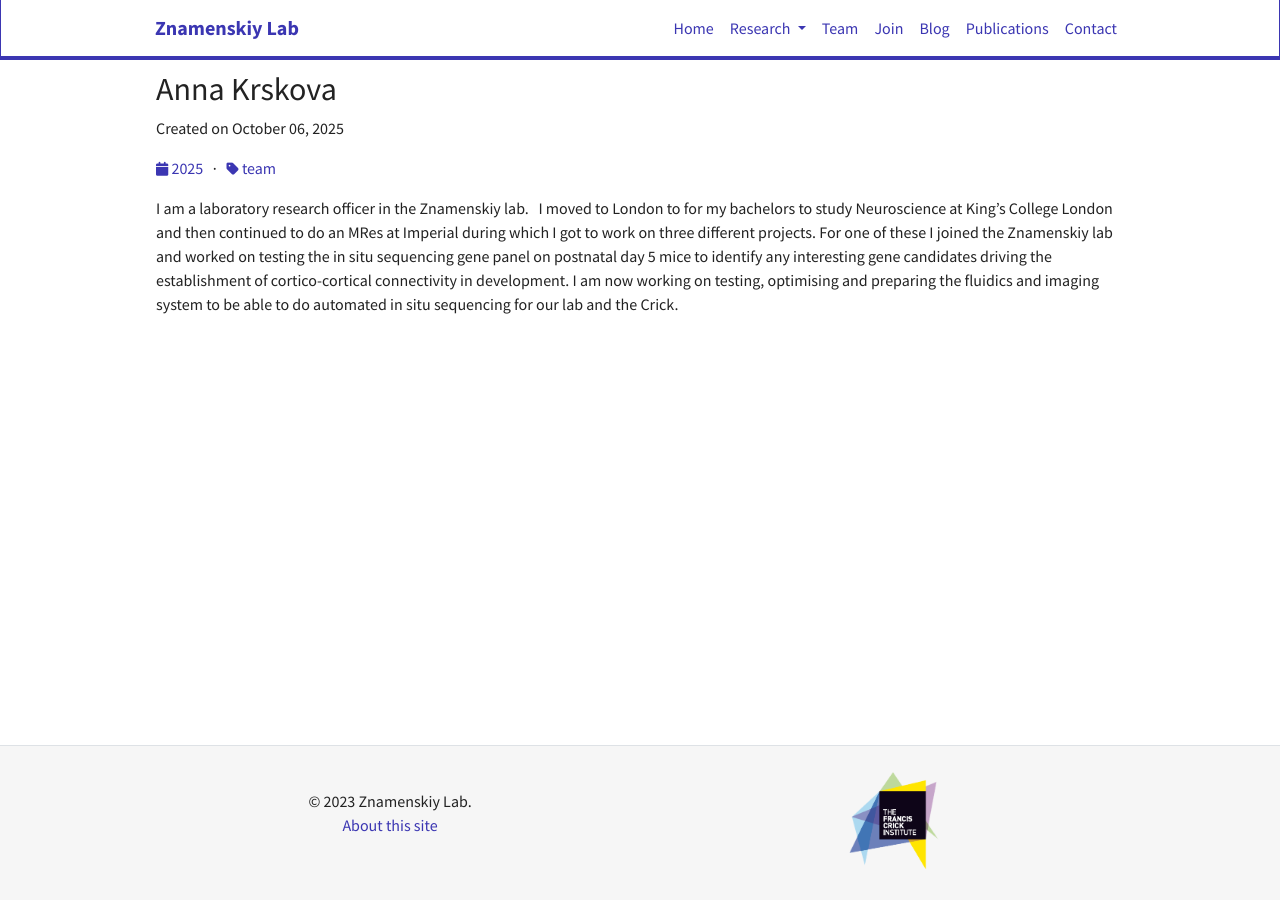
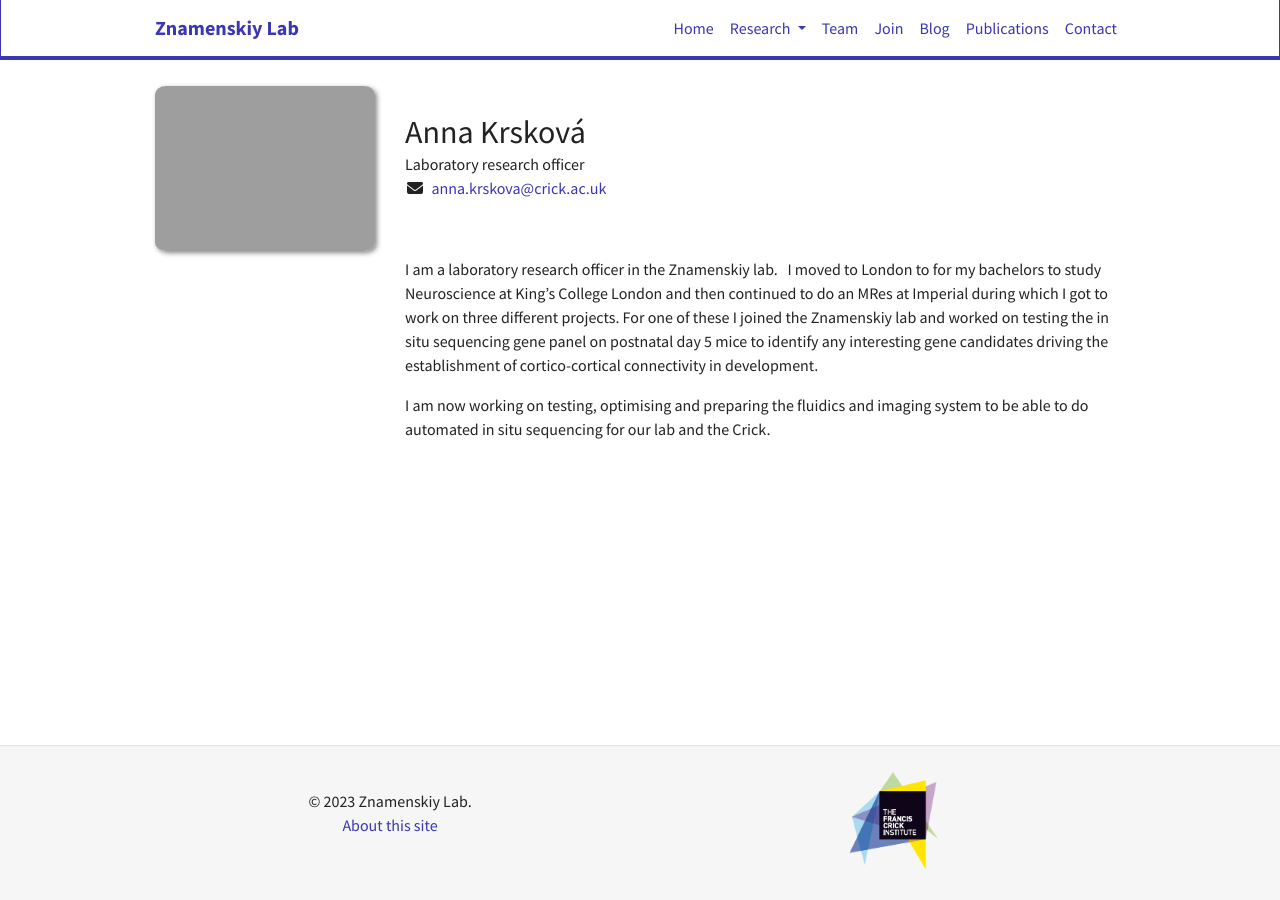
Before and after one commit to znamlab/znamlab.github.io, a Jekyll site: the page built from team/_posts/2025-10-06-anna-krskova.md, in a window 1280 px wide. Built offline with Jekyll 4.4.1, drawn with Linux system fonts in a browser that asks for light colours; nearby versions of some CDN libraries; our own code applies the rules of GitHub Pages for plain Markdown files.

Commit message:
Add Anna Krsková profile to team members
Added member profile for Anna Krsková including title, photo, and contact information.

```diff
--- a/team/_posts/2025-10-06-anna-krskova.md
+++ b/team/_posts/2025-10-06-anna-krskova.md
@@ -1,5 +1,18 @@
+---
+layout: member
+title: Anna Krsková
+photo: anna.jpg
+info: Laboratory research officer
+email: anna.krskova@crick.ac.uk
+orcid:
+scholar:
+link_to_page: true
+alumni: no
+---
+
 I am a laboratory research officer in the Znamenskiy lab.
 
 I moved to London to for my bachelors to study Neuroscience at King’s College London and then continued to do an MRes at Imperial during which I got to work on three different projects.
 For one of these I joined the Znamenskiy lab and worked on testing the in situ sequencing gene panel on postnatal day 5 mice to identify any interesting gene candidates driving the establishment of cortico-cortical connectivity in development.
+
 I am now working on testing, optimising and preparing the fluidics and imaging system to be able to do automated in situ sequencing for our lab and the Crick.
```
